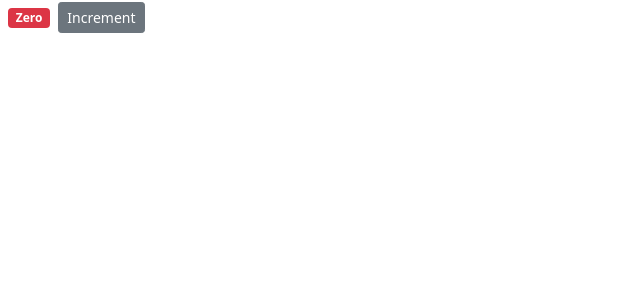
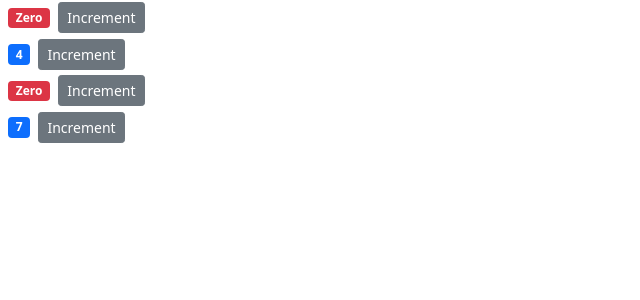
Before and after one commit to benmerchant/react-counter-mosh, a React (Create React App) app: page / in a window 1280 px wide. Shown: the top 300 px of the page, without its empty margins (0-640 px from the left). Built offline with nearby package versions, Linux system fonts and the light colour scheme.

Commit message:
refactored to use new counters component

```diff
--- a/src/components/counter.jsx
+++ b/src/components/counter.jsx
@@ -2,8 +2,8 @@
 
 class Counter extends Component {
   state = {
-    count: 0,
-    tags: [],
+    value: this.props.value,
+    // tags: [],
   };
 
   // renderTags() {
@@ -17,40 +17,35 @@
   //   );
   // }
 
-  constructor() {
-    super();
-    this.handleIncrement = this.handleIncrement.bind(this);
-  }
-
-  handleIncrement() {
-    console.log('Increment Clicked', this.state.count);
-  }
+  handleIncrement = () => {
+    this.setState({ value: this.state.value + 1 });
+  };
 
   render() {
     return (
-      <React.Fragment>
+      <div>
         <span className={this.getBadgeClasses()}>{this.formatCount()}</span>
         <button
-          onClick={this.handleIncrement}
+          onClick={() => this.handleIncrement()}
           className='btn btn-secondary btn-sm'
         >
           Increment
         </button>
         {/* {this.state.tags.length === 0 && 'Please create a new tag!'}
         {this.renderTags()} */}
-      </React.Fragment>
+      </div>
     );
   }
 
   getBadgeClasses() {
     let classes = 'badge m-2 bg-';
-    classes += this.state.count === 0 ? 'danger' : 'primary';
+    classes += this.state.value === 0 ? 'danger' : 'primary';
     return classes;
   }
 
   formatCount() {
-    const { count } = this.state;
-    return count === 0 ? 'Zero' : count;
+    const { value } = this.state;
+    return value === 0 ? 'Zero' : value;
   }
 }
 
--- /dev/null
+++ b/src/components/counters.jsx
@@ -0,0 +1,24 @@
+import React, { Component } from 'react';
+import Counter from './counter';
+
+class Counters extends Component {
+  state = {
+    counters: [
+      { id: 1, value: 0 },
+      { id: 2, value: 4 },
+      { id: 3, value: 0 },
+      { id: 4, value: 7 },
+    ],
+  };
+  render() {
+    return (
+      <div>
+        {this.state.counters.map((counter) => (
+          <Counter key={counter.id} value={counter.value} />
+        ))}
+      </div>
+    );
+  }
+}
+
+export default Counters;
--- a/src/index.js
+++ b/src/index.js
@@ -2,18 +2,12 @@
 import ReactDOM from 'react-dom';
 import './index.css';
 // import App from './App';
-import reportWebVitals from './reportWebVitals';
 import 'bootstrap/dist/css/bootstrap.css';
-import Counter from './components/counter'
+import Counters from './components/counters'
 
 ReactDOM.render(
   <React.StrictMode>
-    <Counter />
+    <Counters />
   </React.StrictMode>,
   document.getElementById('root')
 );
-
-// If you want to start measuring performance in your app, pass a function
-// to log results (for example: reportWebVitals(console.log))
-// or send to an analytics endpoint. Learn more: https://bit.ly/CRA-vitals
-reportWebVitals();
```
Also changed, not shown: 1 other file (tests, documents, lock files or other folders).
